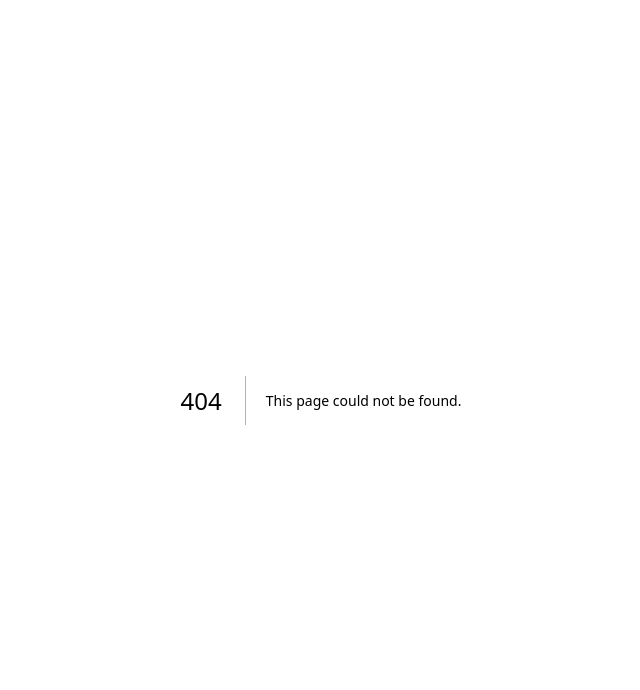
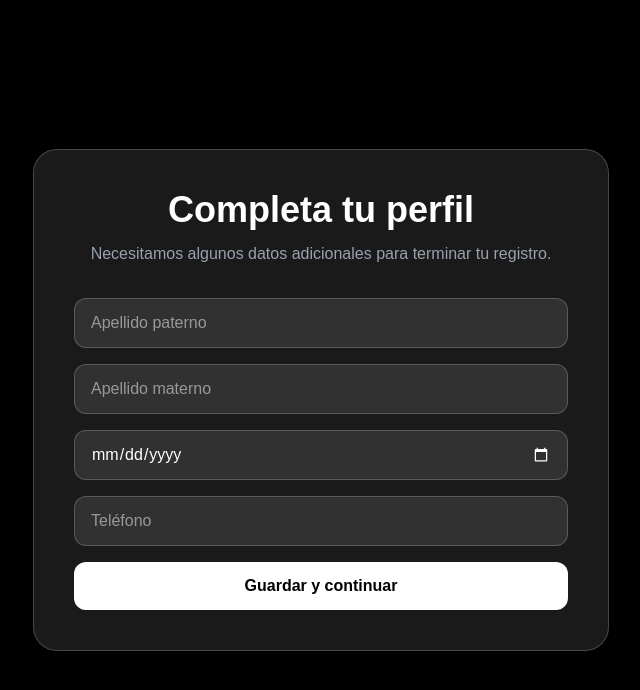
Before and after one commit to IllAngelGeo/TECommerce-project, a Next.js app in the folder frontend-web/: page /cap-presentation/Views/completar_perfil in a window 1280 px wide. Before the commit this address had no page. Shown: the top 690 px of the page, without its empty margins (319-959 px from the left). Built offline with nearby package versions, Linux system fonts and the light colour scheme.

Commit message:
Registro de validaciones de login
Validaciones de login

```diff
--- /dev/null
+++ b/frontend-web/app/cap-presentation/Views/completar_perfil/page.tsx
@@ -0,0 +1,127 @@
+"use client";
+
+import { useState } from "react";
+import { useRouter } from "next/navigation";
+import { auth, db } from "../../../firebase/firebase";
+
+import { doc, updateDoc } from "firebase/firestore";
+
+export default function CompletarPerfil() {
+const router = useRouter();
+
+const [apellidoPaterno, setApellidoPaterno] = useState("");
+const [apellidoMaterno, setApellidoMaterno] = useState("");
+const [fechaNacimiento, setFechaNacimiento] = useState("");
+const [telefono, setTelefono] = useState("");
+
+const [loading, setLoading] = useState(false);
+const [mensaje, setMensaje] = useState("");
+
+const handleGuardar = async () => {
+try {
+setMensaje("");
+
+  if (
+    !apellidoPaterno ||
+    !apellidoMaterno ||
+    !fechaNacimiento ||
+    !telefono
+  ) {
+    setMensaje("Completa todos los campos");
+    return;
+  }
+
+  const user = auth.currentUser;
+
+  if (!user) {
+    setMensaje("No hay usuario autenticado");
+    return;
+  }
+
+  setLoading(true);
+
+  await updateDoc(doc(db, "users", user.uid), {
+    apellidoPaterno,
+    apellidoMaterno,
+    fechaNacimiento,
+    telefono,
+    perfilCompleto: true,
+  });
+
+  router.push("/home");
+} catch (error) {
+  console.log(error);
+  setMensaje("Error al guardar los datos");
+} finally {
+  setLoading(false);
+}
+
+};
+
+return ( <div className="min-h-screen bg-black flex items-center justify-center p-8"> <div className="w-full max-w-xl rounded-3xl bg-white/10 backdrop-blur-xl border border-white/20 p-10">
+
+    <div className="text-center mb-8">
+      <h1 className="text-4xl font-bold text-white">
+        Completa tu perfil
+      </h1>
+
+      <p className="text-gray-400 mt-3">
+        Necesitamos algunos datos adicionales para terminar tu registro.
+      </p>
+    </div>
+
+    <div className="space-y-4">
+
+      <input
+        type="text"
+        placeholder="Apellido paterno"
+        value={apellidoPaterno}
+        onChange={(e) => setApellidoPaterno(e.target.value)}
+        className="w-full px-4 py-3 bg-white/10 border border-white/20 rounded-xl text-white"
+      />
+
+      <input
+        type="text"
+        placeholder="Apellido materno"
+        value={apellidoMaterno}
+        onChange={(e) => setApellidoMaterno(e.target.value)}
+        className="w-full px-4 py-3 bg-white/10 border border-white/20 rounded-xl text-white"
+      />
+
+      <input
+        type="date"
+        value={fechaNacimiento}
+        onChange={(e) => setFechaNacimiento(e.target.value)}
+        className="w-full px-4 py-3 bg-white/10 border border-white/20 rounded-xl text-white [color-scheme:dark]"
+      />
+
+      <input
+        type="tel"
+        placeholder="Teléfono"
+        value={telefono}
+        onChange={(e) => setTelefono(e.target.value)}
+        className="w-full px-4 py-3 bg-white/10 border border-white/20 rounded-xl text-white"
+      />
+
+      <button
+        onClick={handleGuardar}
+        disabled={loading}
+        className="w-full py-3 bg-white text-black rounded-xl font-semibold hover:bg-gray-200 transition-all"
+      >
+        {loading ? "Guardando..." : "Guardar y continuar"}
+      </button>
+
+      {mensaje && (
+        <div className="bg-red-500/20 border border-red-500/50 rounded-xl p-3 text-center">
+          <span className="text-red-400 text-sm">
+            {mensaje}
+          </span>
+        </div>
+      )}
+    </div>
+  </div>
+</div>
+
+
+);
+}
--- a/frontend-web/app/cap-presentation/Views/login.tsx
+++ b/frontend-web/app/cap-presentation/Views/login.tsx
@@ -5,6 +5,9 @@ import Image from "next/image";
 import { useRouter } from "next/navigation";
 import { loginGoogle } from "../../firebase/firebase";
 
+/** Hacer documento en la base de datos */
+import { db } from "../../firebase/firebase";
+import {doc,getDoc,setDoc,serverTimestamp,} from "firebase/firestore";
 
 export default function Home() {
 
@@ -17,6 +20,7 @@ export default function Home() {
   const [isGoogleLoading, setIsGoogleLoading] = useState(false);
   const [rememberMe, setRememberMe] = useState(false);
 
+
   const handleLogin = async (e: React.FormEvent) => {
     e.preventDefault();
     setIsLoading(true);
@@ -27,18 +31,48 @@ export default function Home() {
     }, 1500);
   };
 
+/* Logear por Google */
 
 const handleGoogleLogin = async () => {
-
   try {
-
     setIsGoogleLoading(true);
 
     const result = await loginGoogle();
 
-    console.log("Usuario:", result.user);
+    const user = result.user;
 
-    router.push("/home");
+    const userRef = doc(db, "users", user.uid);
+
+    const userSnap = await getDoc(userRef);
+
+    if (!userSnap.exists()) {
+
+      await setDoc(userRef, {
+
+        nombre: user.displayName || "",
+
+        email: user.email || "",
+
+        foto: user.photoURL || "",
+
+        roles: {
+          cliente: true,
+          vendedor: false,
+        },
+
+        createdAt: serverTimestamp(),
+
+      });
+
+      console.log("Usuario creado en Firestore");
+
+    } else {
+
+      console.log("Usuario ya existe");
+
+    }
+
+    router.push("../cap-presentation/Views/completar_perfil");
 
   } catch (error) {
 
@@ -50,16 +84,19 @@ const handleGoogleLogin = async () => {
 
   }
 };
+
+
+/* Imprimir la vista */
   return (
     <div className="min-h-screen bg-black flex items-center justify-center p-8">
       <div className="w-full max-w-7xl h-[88vh] rounded-3xl overflow-hidden bg-white/10 backdrop-blur-xl border border-white/20 shadow-2xl flex">
 
-        {/* IZQUIERDA - IMAGEN */}
+        {/* Imagen, la que esta en la izquierda */}
         <div className="w-1/2 flex justify-center items-center bg-black">
           <Image src="/Images/logo_ecommerce.png" alt="Logo" width={500} height={500} priority className="object-contain"/>
         </div>
 
-        {/* DERECHA - LOGIN */}
+        {/*Del lado derecho el login */}
         <div className="w-1/2 flex items-center justify-center bg-black/70 p-14">
           <div className="w-full max-w-md">
 
@@ -155,7 +192,7 @@ const handleGoogleLogin = async () => {
               {/* REGISTRO */}
                <div className="text-center text-sm text-gray-400 mt-6">
                 ¿No tienes cuenta?{" "}
-            <button type="button"  onClick={() => router.push("/registrate")} className="text-white hover:text-gray-400"> Regístrate ahora </button></div>
+            <button type="button"  onClick={() => router.push("../cap-presentation/Views/registrate/")} className="text-white hover:text-gray-400"> Regístrate ahora </button></div>
             </form>
           </div>
         </div>
--- a/frontend-web/app/registrate/page.tsx
+++ b/frontend-web/app/cap-presentation/Views/registrate/page.tsx
@@ -3,7 +3,10 @@
 import React, { useState } from "react";
 import Image from "next/image";
 import { useRouter } from "next/navigation";
+import { loginGoogle, registerUser } from "../../../firebase/firebase";
+import { db } from "../../../firebase/firebase";
 
+import { doc,getDoc,setDoc,serverTimestamp} from "firebase/firestore";
 
 export default function RegistroPage() {
   const [step, setStep] = useState(1); // 1: Datos personales, 2: Datos de cuenta
@@ -23,7 +26,7 @@ export default function RegistroPage() {
   const [showPassword, setShowPassword] = useState(false);
   const [showConfirmPassword, setShowConfirmPassword] = useState(false);
 
-  // Estados comunes
+  // Estados de las acciones que esten
   const [isLoading, setIsLoading] = useState(false);
   const [isGoogleLoading, setIsGoogleLoading] = useState(false);
   const [mensaje, setMensaje] = useState("");
@@ -64,37 +67,113 @@ export default function RegistroPage() {
     return true;
   };
 
+  /* Acción de boton de siguiente  */
   const handleSiguiente = () => {
     if (validarPaso1()) {
       setStep(2);
     }
   };
 
+  /* Botón de atras */
   const handleAtras = () => {
     setStep(1);
     setMensaje("");
   };
 
-  const handleRegister = () => {
-    if (validarPaso2()) {
+
+  /* Registrar con los campos normales  */
+const handleRegister = async () => {
+  if (!validarPaso2()) return;
+
+  try {
     setIsLoading(true);
-      setTimeout(() => {
+
+    const result = await registerUser(email, password);
+
+    const user = result.user;
+
+    await setDoc(doc(db, "users", user.uid), {nombre,apellidoPaterno,apellidoMaterno,fechaNacimiento: fechaTexto,email,
+      roles: {
+        cliente: true,
+        vendedor: false,
+      },
+
+      createdAt: serverTimestamp(),
+    });
+
+    router.push("../cap-presentation/Views/completar_perfil");
+
+  } catch (error: any) {
+
+    switch (error.code) {
+
+      case "auth/email-already-in-use":
+        setMensaje("Este correo ya está registrado");
+        break;
+
+      case "auth/weak-password":
+        setMensaje("La contraseña es muy débil");
+        break;
+
+      case "auth/invalid-email":
+        setMensaje("Correo inválido");
+        break;
+
+      default:
+        setMensaje("Error al registrar usuario");
+        break;
+    }
+
+  } finally {
     setIsLoading(false);
-        console.log("Registro:", { nombre, apellidoPaterno, apellidoMaterno, fechaTexto, email, password });
-        // Aquí redirigir al login
-        // router.push("/login");
-      }, 1800);
   }
 };
 
-  const handleGoogleRegister = () => {
+/* Registrar con Google */
+const handleGoogleRegister = async () => {
+  try {
+
     setIsGoogleLoading(true);
-    setMensaje("");
+    const result = await loginGoogle();
 
-    setTimeout(() => {
+    const user = result.user;
+    const userRef = doc(db, "users", user.uid);
+    const userSnap = await getDoc(userRef);
+
+    if (!userSnap.exists()) {
+
+      await setDoc(userRef, {
+        nombre: user.displayName || "",
+        email: user.email,
+        foto: user.photoURL || "",
+        apellidoPaterno: "",
+        apellidoMaterno: "",
+        fechaNacimiento: "",
+
+        roles: {
+          cliente: true,
+          vendedor: false,
+        },
+
+        createdAt: serverTimestamp(),
+      });
+
+      console.log("Usuario creado en Firestore");
+    }
+
+    router.push("/home");
+
+  } catch (error) {
+
+    console.log(error);
+
+    setMensaje("No se pudo registrar con Google");
+
+  } finally {
+
     setIsGoogleLoading(false);
-      console.log("Google Registro iniciado");
-    }, 1500);
+
+  }
 };
 
 // Indicador de progreso
--- a/frontend-web/app/firebase/firebase.ts
+++ b/frontend-web/app/firebase/firebase.ts
@@ -1,10 +1,6 @@
 import { initializeApp } from "firebase/app";
-
-import {
-  getAuth,
-  GoogleAuthProvider,
-  signInWithPopup,
-} from "firebase/auth";
+import { getFirestore } from "firebase/firestore";
+import {getAuth,GoogleAuthProvider,signInWithPopup,createUserWithEmailAndPassword,} from "firebase/auth";
 
 const firebaseConfig = {
   apiKey: "AIzaSyAufFtAkC-c1S4nOkk1IxIHBn8B30a3sK0",
@@ -19,6 +15,7 @@ const firebaseConfig = {
 const app = initializeApp(firebaseConfig);
 
 export const auth = getAuth(app);
+export const db = getFirestore(app);
 
 export const googleProvider =
   new GoogleAuthProvider();
@@ -30,3 +27,16 @@ export const loginGoogle = async () => {
     googleProvider
   );
 };
+
+export const registerUser = async (
+  email: string,
+  password: string
+) => {
+
+  return await createUserWithEmailAndPassword(
+    auth,
+    email,
+    password
+  );
+
+};
```
Lines whose indentation alone changed are shown as unchanged.
